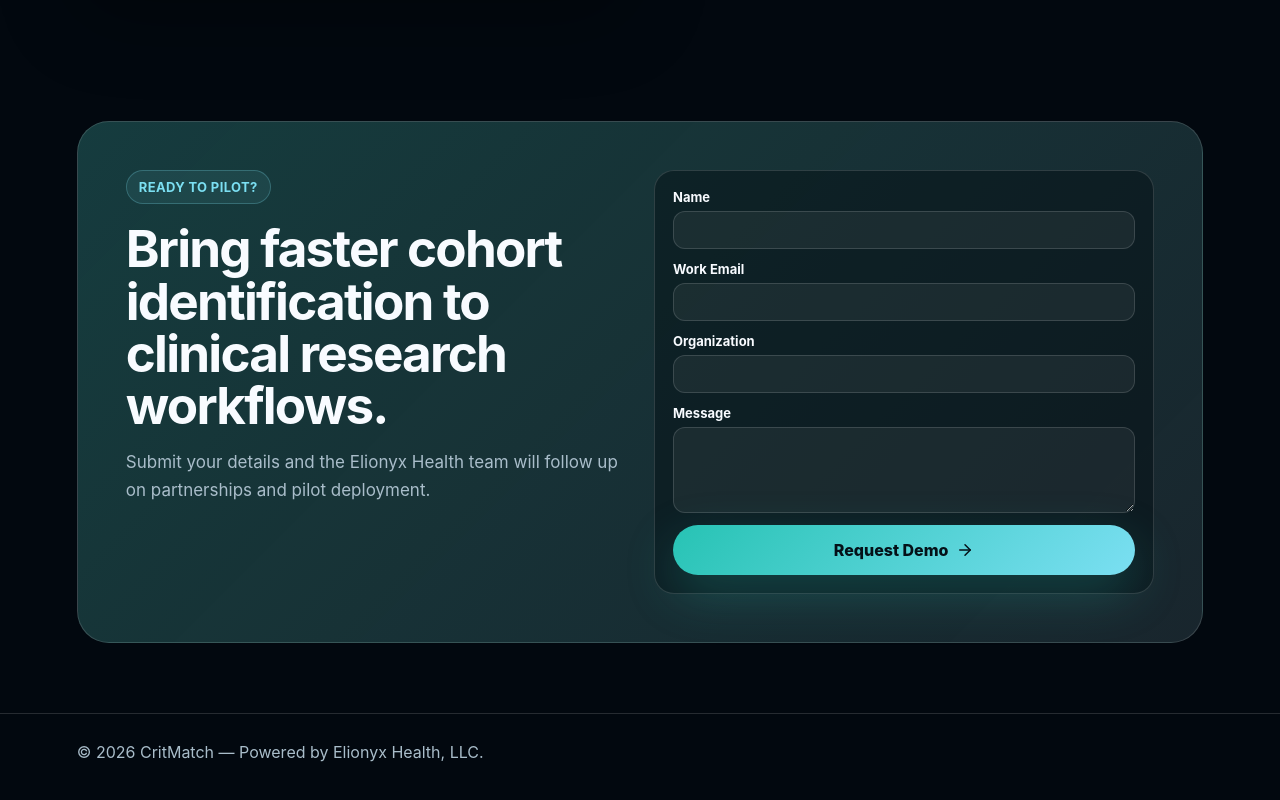
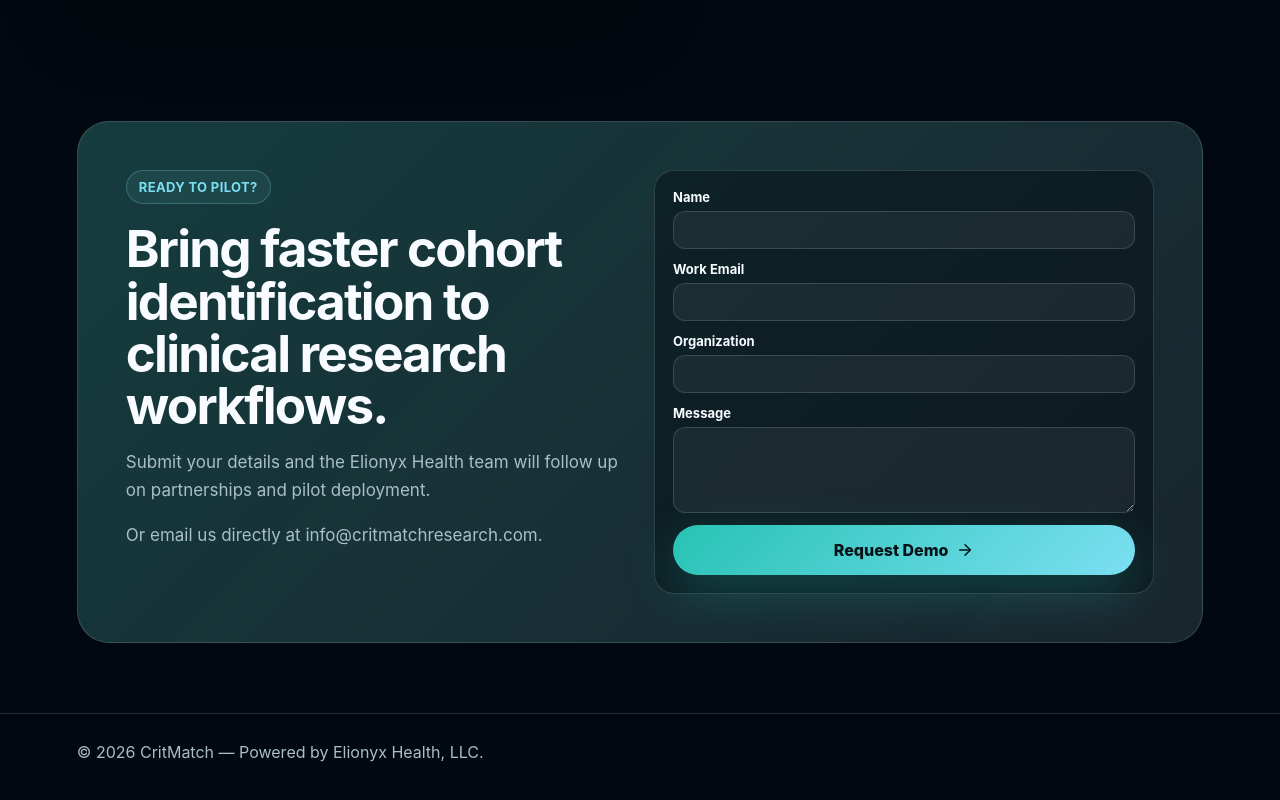
Before and after one commit to bevroy/CritMatch-Research-Website, a React (Vite) app in the folder critmatch-branded-website/: page / in a window 1280 px wide. Shown: the part 5635-6435 px from the top of the page. Built offline with nearby package versions, Linux system fonts and the light colour scheme.

Commit message:
Show contact email in contact section; restore Contact nav scroll

```diff
--- a/critmatch-branded-website/src/main.jsx
+++ b/critmatch-branded-website/src/main.jsx
@@ -92,7 +92,7 @@
           <a href="#workflow">Workflow</a>
           <a href="#demo">Demo</a>
           <a href="#partners">Partners</a>
-          <a href="mailto:info@critmatchresearch.com" className="navCta">Contact</a>
+          <a href="#contact" className="navCta">Contact</a>
         </div>
       </nav>
 
@@ -273,6 +273,10 @@
             <span className="eyebrow small">Ready to pilot?</span>
             <h2>Bring faster cohort identification to clinical research workflows.</h2>
             <p>Submit your details and the Elionyx Health team will follow up on partnerships and pilot deployment.</p>
+            <p>
+              Or email us directly at{" "}
+              <a href="mailto:info@critmatchresearch.com">info@critmatchresearch.com</a>.
+            </p>
           </div>
 
           <form
```
